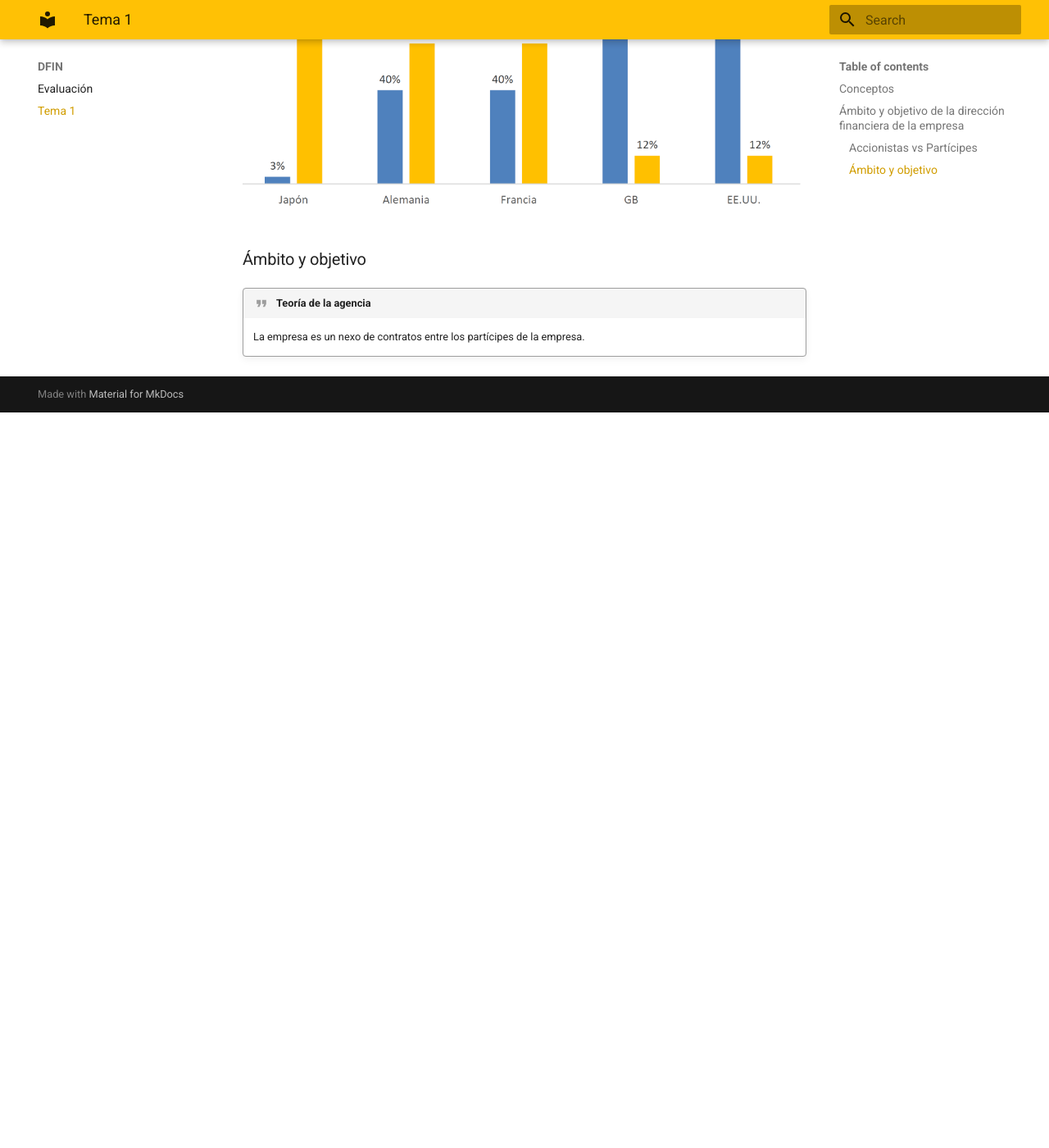
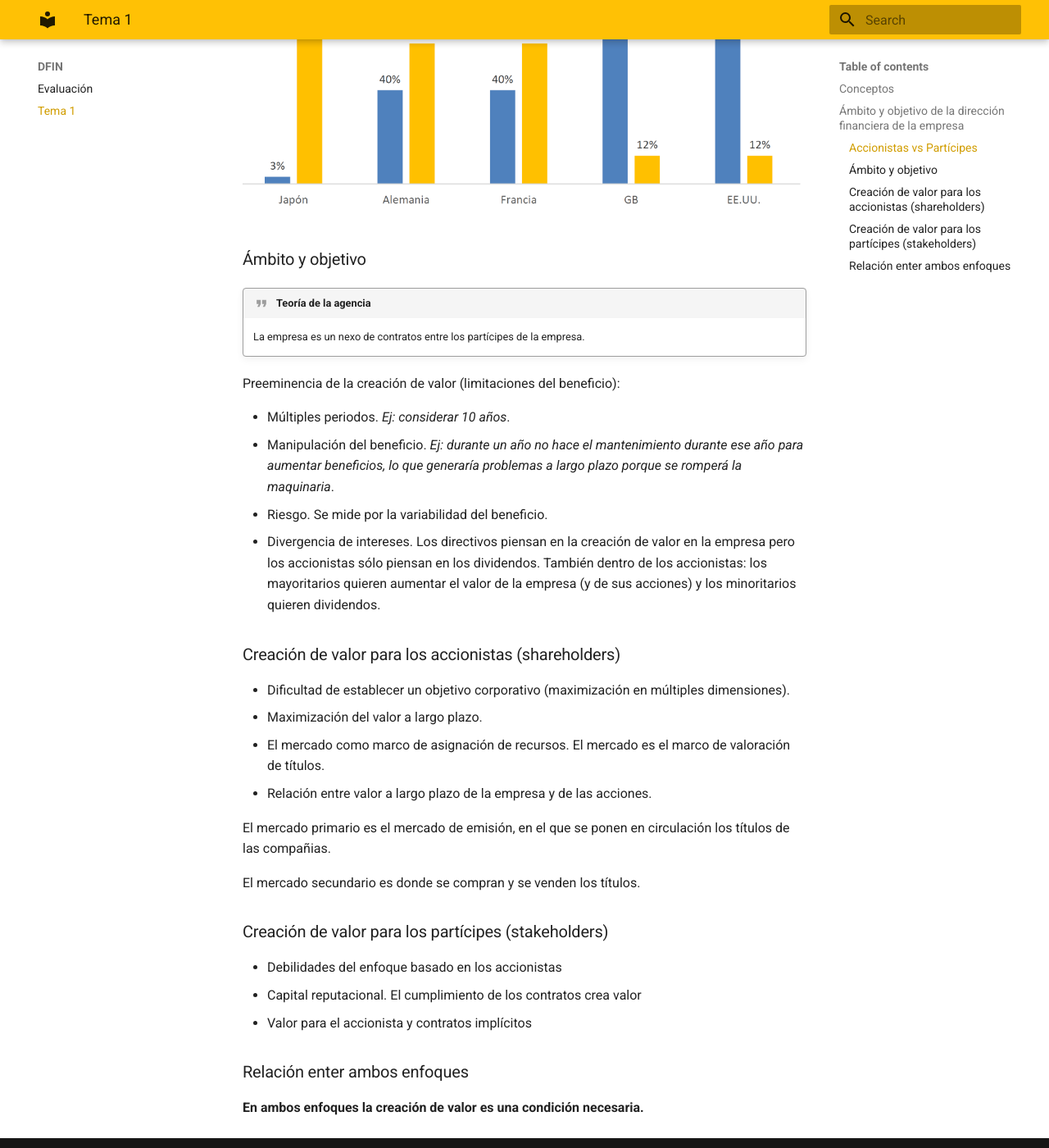
Before and after one commit to team-ittade/dfin2, an MkDocs documentation site: the page built from docs/tema-1.md, in a window 1280 px wide and 1400 px high, scrolled down 3528 px. Shown: the whole window at 82% size. Built offline with MkDocs 1.6.1 and Material for MkDocs 9.7.7, drawn with Linux system fonts in a browser that asks for light colours; comment, search, counter and statistics services are not loaded; before the commit the page ends 4031 px from its top, so only the background shows below that.

Commit message:
2021-02-17 - tema 1 fin

```diff
--- a/docs/tema-1.md
+++ b/docs/tema-1.md
@@ -68,3 +68,31 @@ Conceptos nuevos:
 
 !!! quote "Teoría de la agencia"
     La empresa es un nexo de contratos entre los partícipes de la empresa.
+
+Preeminencia de la creación de valor (limitaciones del beneficio):
+
+- Múltiples periodos. *Ej: considerar 10 años*.
+- Manipulación del beneficio. *Ej: durante un año no hace el mantenimiento durante ese año para aumentar beneficios, lo que generaría problemas a largo plazo porque se romperá la maquinaria*.
+- Riesgo. Se mide por la variabilidad del beneficio.
+- Divergencia de intereses. Los directivos piensan en la creación de valor en la empresa pero los accionistas sólo piensan en los dividendos. También dentro de los accionistas: los mayoritarios quieren aumentar el valor de la empresa (y de sus acciones) y los minoritarios quieren dividendos.
+
+### Creación de valor para los accionistas (shareholders)
+
+- Dificultad de establecer un objetivo corporativo (maximización en múltiples dimensiones).
+- Maximización del valor a largo plazo.
+- El mercado como marco de asignación de recursos. El mercado es el marco de valoración de títulos.
+- Relación entre valor a largo plazo de la empresa y de las acciones.
+
+El mercado primario es el mercado de emisión, en el que se ponen en circulación los títulos de las compañias.
+
+El mercado secundario es donde se compran y se venden los títulos.
+
+### Creación de valor para los partícipes (stakeholders)
+
+- Debilidades del enfoque basado en los accionistas
+- Capital reputacional. El cumplimiento de los contratos crea valor
+- Valor para el accionista y contratos implícitos
+
+### Relación enter ambos enfoques
+
+**En ambos enfoques la creación de valor es una condición necesaria.**
```
